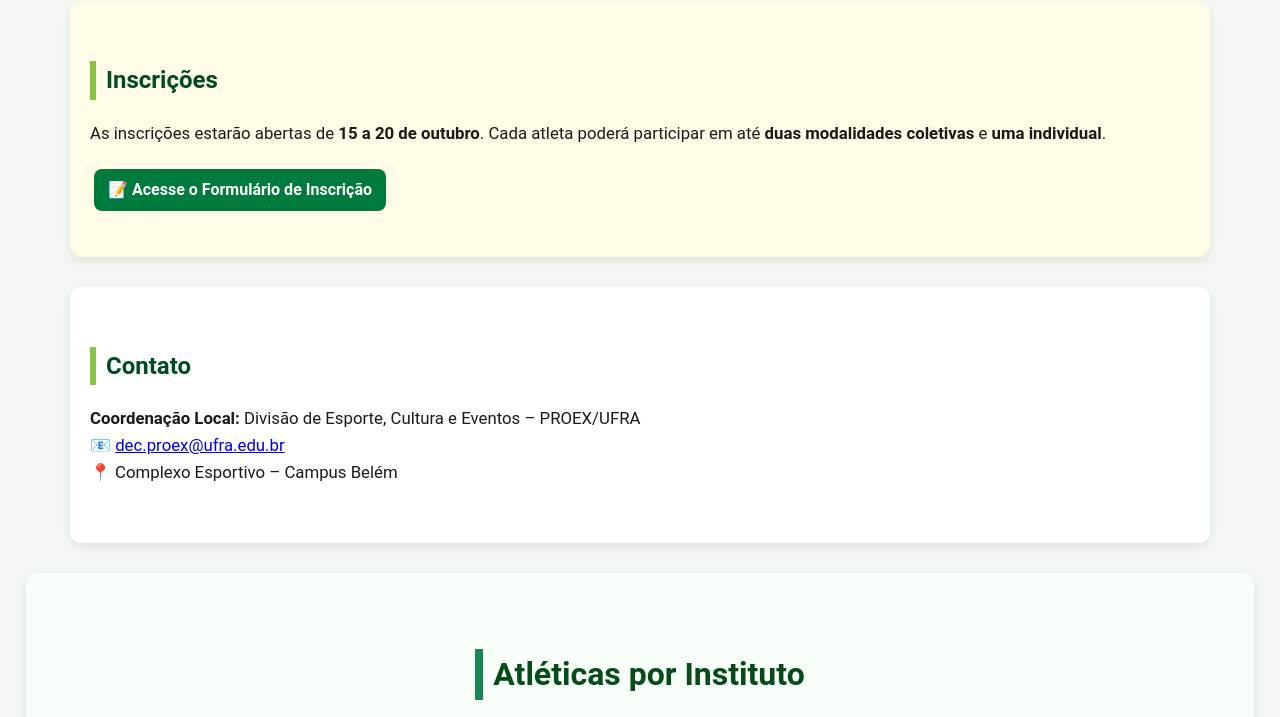
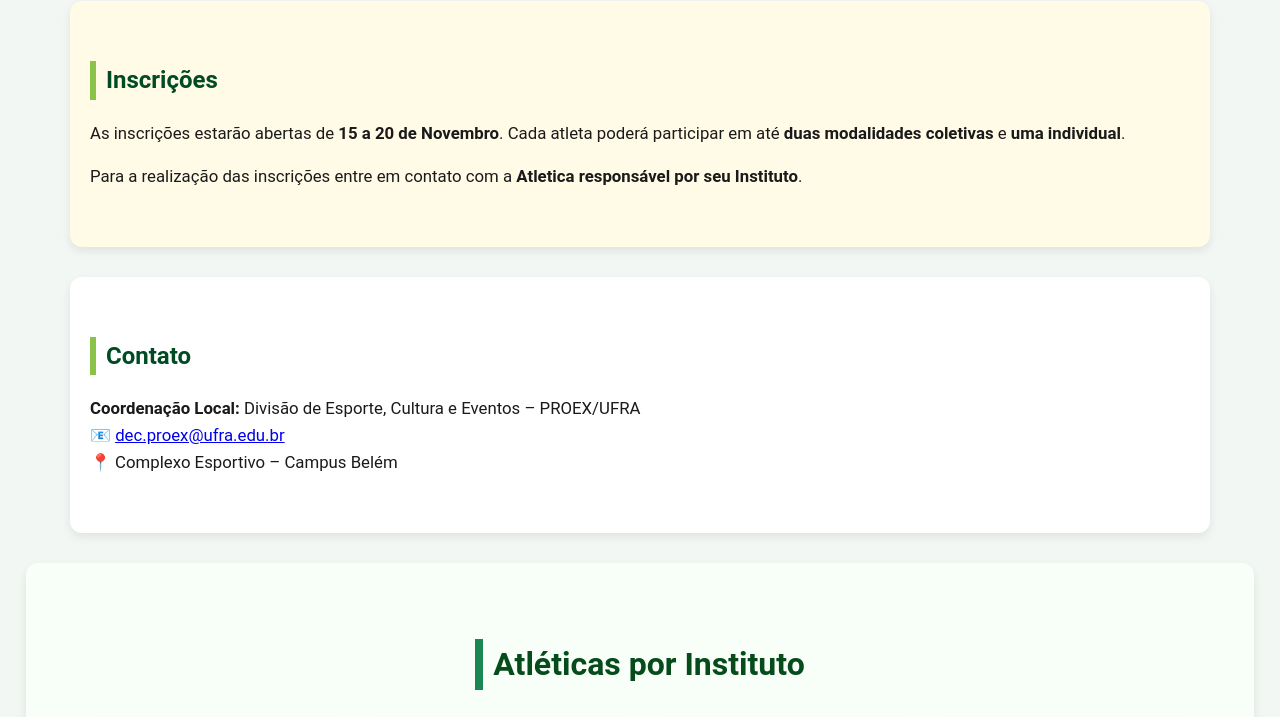
Before and after one commit to Morais453/InterUfra2025, a plain HTML site: page informações_campus_belem.html in a window 1280 px wide. Shown: the part 2020-2737 px from the top of the page. Drawn offline with Linux system fonts and the light colour scheme.

Commit message:
Atualiza informações sobre inscrições e remove link para formulário

```diff
--- a/informações_campus_belem.html
+++ b/informações_campus_belem.html
@@ -361,8 +361,9 @@ a:hover {
 
   <section id="inscricoes" style="background:#fffbe6;">
     <h2>Inscrições</h2>
-    <p>As inscrições estarão abertas de <strong>15 a 20 de outubro</strong>. Cada atleta poderá participar em até <strong>duas modalidades coletivas</strong> e <strong>uma individual</strong>.</p>
-    <a href="#" class="button btn-primary">📝 Acesse o Formulário de Inscrição</a>
+    <p>As inscrições estarão abertas de <strong>15 a 20 de Novembro</strong>. Cada atleta poderá participar em até <strong>duas modalidades coletivas</strong> e <strong>uma individual</strong>.</p>
+    <p>Para a realização das inscrições entre em contato com a <strong>Atletica responsável por seu Instituto</strong>.</p>
+    <!-- <a href="#" class="button btn-primary">📝 Acesse o Formulário de Inscrição</a> -->
   </section>
 
   <section id="contato">
```
